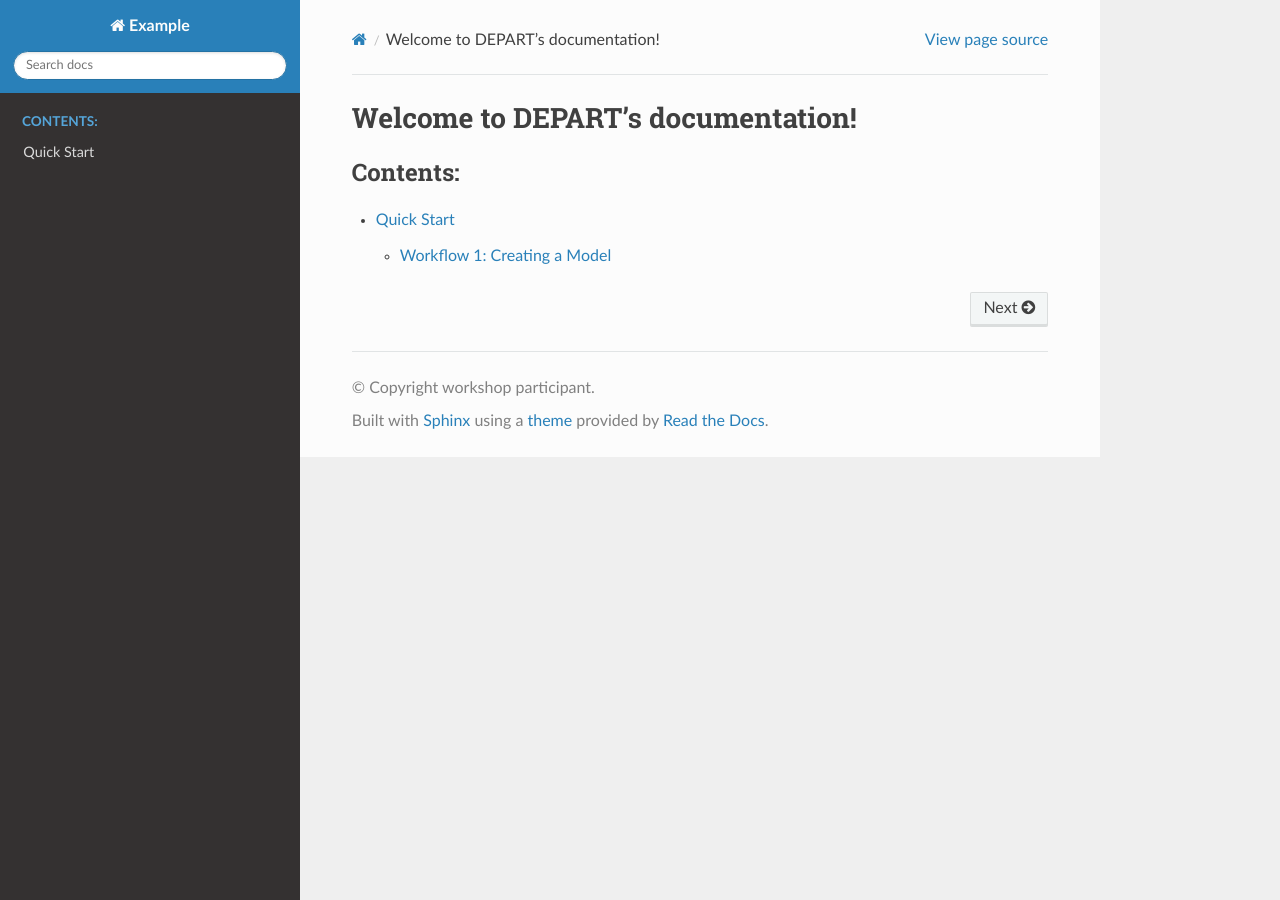
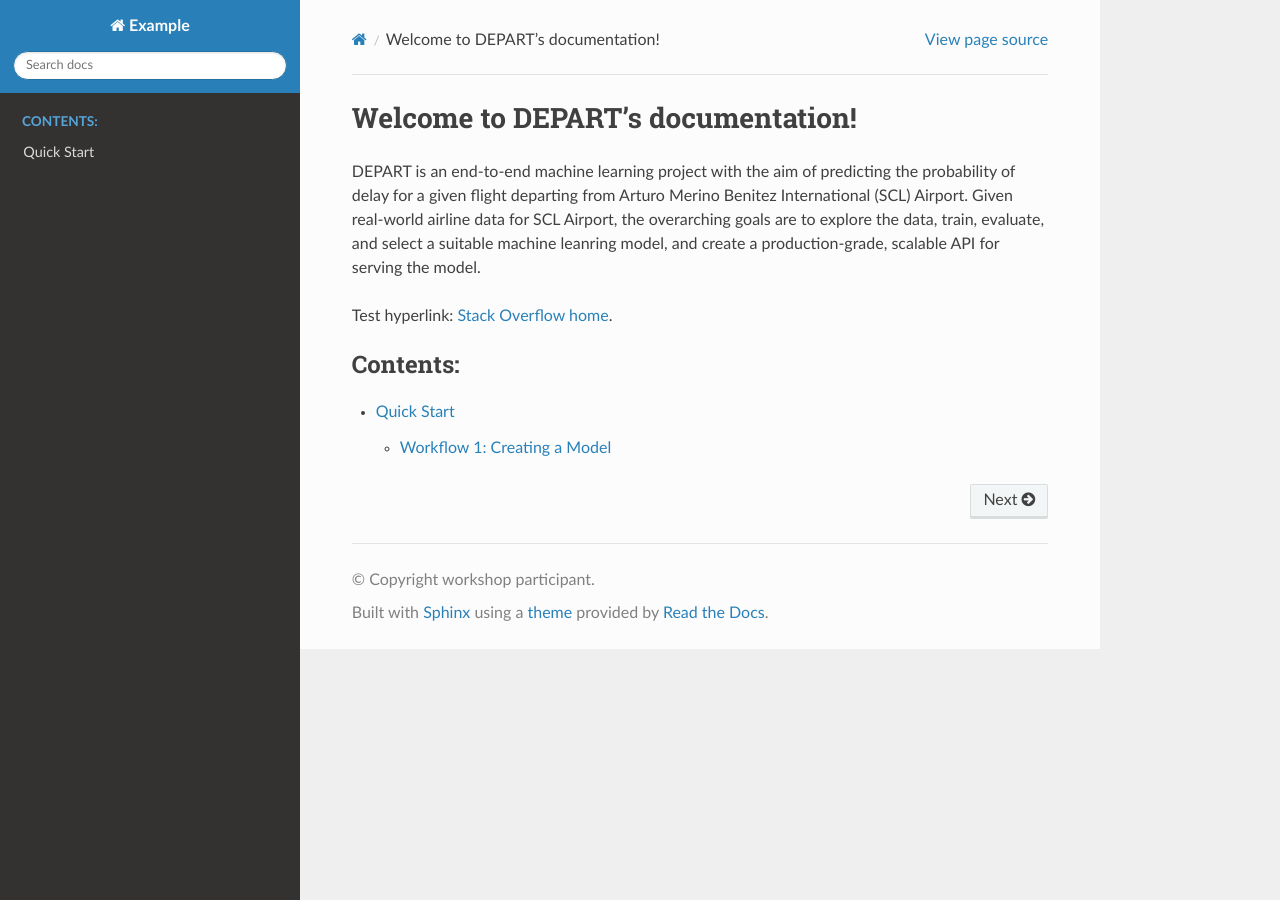
Before and after one commit to patrickcap/DEPART, a Sphinx documentation site: the page built from docs/index.rst, in a window 1280 px wide. Built offline with Sphinx 7.4.7 and the Read the Docs theme 2.0.0, drawn with Linux system fonts in a browser that asks for light colours.

Commit message:
testing links

```diff
--- a/docs/index.rst
+++ b/docs/index.rst
@@ -6,6 +6,11 @@
 Welcome to DEPART's documentation!
 ===================================
 
+DEPART is an end-to-end machine learning project with the aim of predicting the probability of delay for a given flight departing from Arturo Merino Benitez International (SCL) Airport. Given real-world airline data for SCL Airport, the overarching goals are to explore the data, train, evaluate, and select a suitable machine leanring model, and create a production-grade, scalable API for serving the model.
+
+Test hyperlink: `Stack Overflow home <https://stackoverflow.com/>`_.
+
+
 .. toctree::
    :maxdepth: 2
    :caption: Contents:
```
